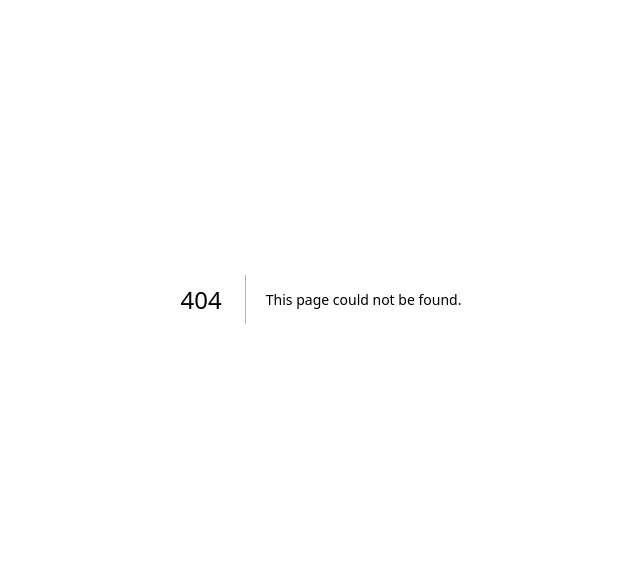
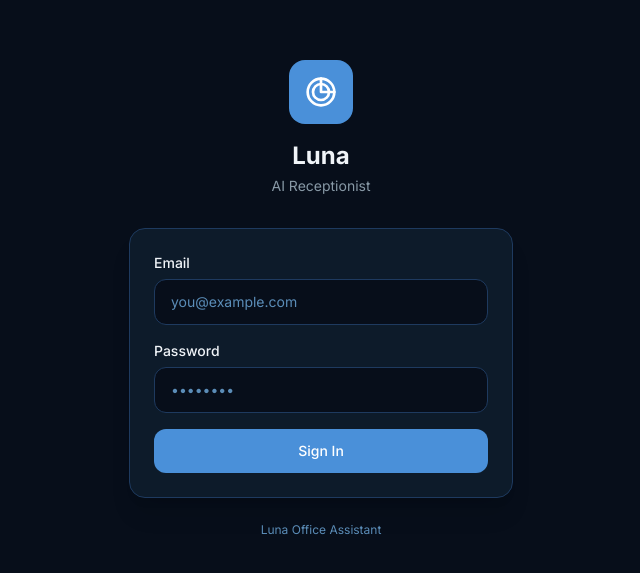
Before and after one commit to bladestone69/luna-office-assistant, a Next.js app: page /login in a window 1280 px wide. Before the commit this address had no page. Shown: the part 101-674 px from the top of the page, without its empty margins (319-959 px from the left). Built offline with nearby package versions, Linux system fonts and the light colour scheme.

Commit message:
feat: add unified login page at /login, remove Admin tab from client nav, build login/logout API with admin+client routing

```diff
--- a/app/admin/login/page.tsx
+++ b/app/admin/login/page.tsx
@@ -5,7 +5,7 @@ import { FormEvent, useState } from "react";
 import { useRouter } from "next/navigation";
 
 export default function AdminLoginPage() {
-  const [username, setUsername] = useState("ernest");
+  const [email, setEmail] = useState("");
   const [password, setPassword] = useState("");
   const [submitting, setSubmitting] = useState(false);
   const [error, setError] = useState("");
@@ -17,79 +17,97 @@ export default function AdminLoginPage() {
     setError("");
 
     try {
-      const response = await fetch("/api/admin/login", {
+      const response = await fetch("/api/login", {
         method: "POST",
         headers: { "Content-Type": "application/json" },
-        body: JSON.stringify({ username, password }),
+        body: JSON.stringify({ email, password }),
       });
-      const data = (await response.json()) as { error?: string };
+      const data = await response.json();
       if (!response.ok) {
         setError(data.error || "Login failed");
+        setSubmitting(false);
         return;
       }
 
-      router.replace("/admin");
+      if (data.role === "admin") {
+        router.replace("/admin");
+      } else {
+        router.replace("/");
+      }
       router.refresh();
     } catch {
       setError("Unable to login. Try again.");
-    } finally {
       setSubmitting(false);
     }
   }
 
   return (
-    <main className="mx-auto flex min-h-screen w-full max-w-xl flex-col justify-center px-5 py-8 bg-[#0C0C0E]">
-      <div className="mb-6 text-center">
-        <span className="font-serif text-2xl font-bold text-[#C9A84C]">Luna</span>
+    <main className="mx-auto flex min-h-screen w-full max-w-xl flex-col justify-center px-5 py-8 bg-[#070E1A]">
+      {/* Logo */}
+      <div className="text-center mb-8">
+        <div className="inline-flex items-center justify-center w-16 h-16 rounded-2xl bg-[#4A90D9] mx-auto mb-3">
+          <svg width="32" height="32" viewBox="0 0 24 24" fill="none" stroke="white" strokeWidth="2" strokeLinecap="round" strokeLinejoin="round">
+            <path d="M12 2a10 10 0 1 0 10 10H12V2z" />
+            <path d="M12 2a10 10 0 0 1 10 10" />
+            <circle cx="12" cy="12" r="6" />
+          </svg>
+        </div>
+        <span className="text-xl font-bold text-[#F0F4F8]">Luna</span>
+        <p className="text-[#8899A6] text-sm mt-1">Admin Console</p>
       </div>
 
-      <form className="panel space-y-4 p-6 gold-glow" onSubmit={onSubmit}>
+      <form className="bg-[#0D1B2A] rounded-2xl p-6 shadow-xl border border-[#1E3A5F] space-y-4" onSubmit={onSubmit}>
         <div className="text-center">
-          <h1 className="font-serif text-2xl font-bold text-[#F5F0E8]">Admin Login</h1>
-          <p className="mt-2 text-sm text-[#8A8A8A]">
-            Secure access to instruction queue, AI feedback, and booking outcomes.
+          <h1 className="text-xl font-bold text-[#F0F4F8]">Admin Login</h1>
+          <p className="mt-2 text-sm text-[#8899A6]">
+            Secure access to Luna dispatch, clients, and settings.
           </p>
         </div>
 
-        <label className="block">
-          <span className="mb-1 block text-sm font-semibold text-[#F5F0E8]">
-            Username
-          </span>
+        <div>
+          <label htmlFor="email" className="block text-sm font-medium text-[#F0F4F8] mb-1.5">Email</label>
           <input
-            className="input"
-            value={username}
-            onChange={(event) => setUsername(event.target.value)}
+            id="email"
+            type="email"
+            className="w-full px-4 py-3 rounded-xl bg-[#070E1A] border border-[#1E3A5F] text-[#F0F4F8] placeholder-[#5B8DB8] text-sm focus:outline-none focus:border-[#4A90D9] transition-colors"
+            value={email}
+            onChange={(e) => setEmail(e.target.value)}
+            placeholder="admin@luna.ai"
             required
           />
-        </label>
+        </div>
 
-        <label className="block">
-          <span className="mb-1 block text-sm font-semibold text-[#F5F0E8]">
-            Password
-          </span>
+        <div>
+          <label htmlFor="password" className="block text-sm font-medium text-[#F0F4F8] mb-1.5">Password</label>
           <input
-            className="input"
+            id="password"
             type="password"
+            className="w-full px-4 py-3 rounded-xl bg-[#070E1A] border border-[#1E3A5F] text-[#F0F4F8] placeholder-[#5B8DB8] text-sm focus:outline-none focus:border-[#4A90D9] transition-colors"
             value={password}
-            onChange={(event) => setPassword(event.target.value)}
+            onChange={(e) => setPassword(e.target.value)}
+            placeholder="••••••••"
             required
           />
-        </label>
+        </div>
 
         {error ? (
-          <p className="rounded-lg border border-red-800/40 bg-red-900/20 px-3 py-2 text-sm font-semibold text-red-400">
-            {error}
-          </p>
+          <div className="bg-red-500/10 border border-red-500/30 rounded-xl px-4 py-3">
+            <p className="text-red-400 text-sm">{error}</p>
+          </div>
         ) : null}
 
-        <button className="btn w-full" type="submit" disabled={submitting}>
-          {submitting ? "Signing in..." : "Sign in"}
+        <button
+          type="submit"
+          disabled={submitting}
+          className="w-full py-3 px-4 rounded-xl bg-[#4A90D9] hover:bg-[#3a7bc4] disabled:opacity-50 disabled:cursor-not-allowed text-white font-medium text-sm transition-colors"
+        >
+          {submitting ? "Signing in…" : "Sign In"}
         </button>
       </form>
 
       <Link
         href="/"
-        className="mt-6 text-center text-sm text-[#8A8A8A] transition-colors hover:text-[#C9A84C]"
+        className="mt-6 text-center text-sm text-[#5B8DB8] hover:text-[#4A90D9] transition-colors"
       >
         ← Back to home
       </Link>
--- /dev/null
+++ b/app/api/login/route.ts
@@ -0,0 +1,100 @@
+import { NextRequest, NextResponse } from "next/server";
+import { createHmac, timingSafeEqual } from "crypto";
+import { db } from "@/db";
+import { eq } from "drizzle-orm";
+import { clientUsers } from "@/db/schema";
+import { createAdminSession } from "@/lib/auth";
+
+const ADMIN_COOKIE = "luna_admin_session";
+const CLIENT_COOKIE = "luna_client_session";
+
+function secureCompare(a: string, b: string) {
+  const aBuf = Buffer.from(a);
+  const bBuf = Buffer.from(b);
+  if (aBuf.length !== bBuf.length) return false;
+  return timingSafeEqual(aBuf, bBuf);
+}
+
+function hashPassword(password: string): string {
+  return createHmac("sha256", process.env.ADMIN_SESSION_SECRET ?? "luna-secret")
+    .update(password)
+    .digest("hex");
+}
+
+function verifyClientPassword(plain: string, storedHash: string): boolean {
+  return secureCompare(hashPassword(plain), storedHash);
+}
+
+function createClientToken(clientId: string, userId: string): string {
+  const ttl = 1000 * 60 * 60 * 12; // 12 hours
+  const payload = `${userId}|${clientId}|${Date.now() + ttl}`;
+  return Buffer.from(payload).toString("base64url");
+}
+
+export async function POST(req: NextRequest) {
+  let body: { email?: string; password?: string };
+  try {
+    body = await req.json();
+  } catch {
+    return NextResponse.json({ error: "Invalid JSON" }, { status: 400 });
+  }
+
+  const { email, password } = body;
+
+  if (!email || !password) {
+    return NextResponse.json({ error: "Email and password are required" }, { status: 400 });
+  }
+
+  // ─── Check admin ─────────────────────────────────────────────────────────────
+  const adminUsername = process.env.ADMIN_USERNAME;
+  const adminPassword = process.env.ADMIN_PASSWORD;
+
+  if (adminUsername && adminPassword) {
+    const emailMatch = secureCompare(email.toLowerCase(), adminUsername.toLowerCase());
+    const passMatch = secureCompare(password, adminPassword);
+    if (emailMatch && passMatch) {
+      const token = createAdminSession(email);
+      const response = NextResponse.json({ ok: true, role: "admin" });
+      response.cookies.set({
+        name: ADMIN_COOKIE,
+        value: token,
+        httpOnly: true,
+        secure: process.env.NODE_ENV === "production",
+        sameSite: "lax",
+        path: "/",
+        maxAge: 60 * 60 * 12,
+      });
+      return response;
+    }
+  }
+
+  // ─── Check client users ───────────────────────────────────────────────────────
+  const [clientUser] = await db.select().from(clientUsers)
+    .where(eq(clientUsers.email, email.toLowerCase()))
+    .limit(1);
+
+  if (clientUser) {
+    const valid = verifyClientPassword(password, clientUser.passwordHash);
+    if (valid) {
+      const token = createClientToken(clientUser.clientId, clientUser.id);
+      const response = NextResponse.json({
+        ok: true,
+        role: "client",
+        clientId: clientUser.clientId,
+        name: clientUser.name,
+      });
+      response.cookies.set({
+        name: CLIENT_COOKIE,
+        value: token,
+        httpOnly: true,
+        secure: process.env.NODE_ENV === "production",
+        sameSite: "lax",
+        path: "/",
+        maxAge: 60 * 60 * 12,
+      });
+      return response;
+    }
+  }
+
+  return NextResponse.json({ error: "Invalid email or password" }, { status: 401 });
+}
--- /dev/null
+++ b/app/api/logout/route.ts
@@ -0,0 +1,11 @@
+import { NextResponse } from "next/server";
+
+const ADMIN_COOKIE = "luna_admin_session";
+const CLIENT_COOKIE = "luna_client_session";
+
+export async function POST() {
+  const response = NextResponse.json({ ok: true });
+  response.cookies.delete(ADMIN_COOKIE);
+  response.cookies.delete(CLIENT_COOKIE);
+  return response;
+}
--- /dev/null
+++ b/app/login/page.tsx
@@ -0,0 +1,116 @@
+"use client";
+
+import { useState } from "react";
+import { useRouter } from "next/navigation";
+
+export default function LoginPage() {
+  const [email, setEmail] = useState("");
+  const [password, setPassword] = useState("");
+  const [error, setError] = useState("");
+  const [loading, setLoading] = useState(false);
+  const router = useRouter();
+
+  async function handleLogin(e: React.FormEvent) {
+    e.preventDefault();
+    setError("");
+    setLoading(true);
+
+    try {
+      const res = await fetch("/api/login", {
+        method: "POST",
+        headers: { "Content-Type": "application/json" },
+        body: JSON.stringify({ email, password }),
+      });
+
+      const data = await res.json();
+
+      if (!res.ok) {
+        setError(data.error ?? "Login failed");
+        setLoading(false);
+        return;
+      }
+
+      if (data.role === "admin") {
+        router.push("/admin");
+      } else {
+        router.push("/");
+      }
+    } catch {
+      setError("Something went wrong. Please try again.");
+      setLoading(false);
+    }
+  }
+
+  return (
+    <div className="min-h-screen flex items-center justify-center bg-[#070E1A]">
+      <div className="w-full max-w-sm mx-4">
+        {/* Logo / Brand */}
+        <div className="text-center mb-8">
+          <div className="inline-flex items-center justify-center w-16 h-16 rounded-2xl bg-[#4A90D9] mb-4">
+            <svg width="32" height="32" viewBox="0 0 24 24" fill="none" stroke="white" strokeWidth="2" strokeLinecap="round" strokeLinejoin="round">
+              <path d="M12 2a10 10 0 1 0 10 10H12V2z" />
+              <path d="M12 2a10 10 0 0 1 10 10" />
+              <circle cx="12" cy="12" r="6" />
+            </svg>
+          </div>
+          <h1 className="text-2xl font-bold text-[#F0F4F8]">Luna</h1>
+          <p className="text-[#8899A6] text-sm mt-1">AI Receptionist</p>
+        </div>
+
+        {/* Login Form */}
+        <form onSubmit={handleLogin} className="bg-[#0D1B2A] rounded-2xl p-6 shadow-xl border border-[#1E3A5F]">
+          <div className="space-y-4">
+            <div>
+              <label htmlFor="email" className="block text-sm font-medium text-[#F0F4F8] mb-1.5">
+                Email
+              </label>
+              <input
+                id="email"
+                type="email"
+                value={email}
+                onChange={(e) => setEmail(e.target.value)}
+                placeholder="you@example.com"
+                required
+                className="w-full px-4 py-3 rounded-xl bg-[#070E1A] border border-[#1E3A5F] text-[#F0F4F8] placeholder-[#5B8DB8] text-sm focus:outline-none focus:border-[#4A90D9] transition-colors"
+              />
+            </div>
+
+            <div>
+              <label htmlFor="password" className="block text-sm font-medium text-[#F0F4F8] mb-1.5">
+                Password
+              </label>
+              <input
+                id="password"
+                type="password"
+                value={password}
+                onChange={(e) => setPassword(e.target.value)}
+                placeholder="••••••••"
+                required
+                className="w-full px-4 py-3 rounded-xl bg-[#070E1A] border border-[#1E3A5F] text-[#F0F4F8] placeholder-[#5B8DB8] text-sm focus:outline-none focus:border-[#4A90D9] transition-colors"
+              />
+            </div>
+
+            {error && (
+              <div className="bg-red-500/10 border border-red-500/30 rounded-xl px-4 py-3">
+                <p className="text-red-400 text-sm">{error}</p>
+              </div>
+            )}
+
+            <button
+              type="submit"
+              disabled={loading}
+              className="w-full py-3 px-4 rounded-xl bg-[#4A90D9] hover:bg-[#3a7bc4] disabled:opacity-50 disabled:cursor-not-allowed text-white font-medium text-sm transition-colors"
+            >
+              {loading ? "Signing in…" : "Sign In"}
+            </button>
+          </div>
+        </form>
+
+        {/* Footer */}
+        <p className="text-center text-[#5B8DB8] text-xs mt-6">
+          Luna Office Assistant
+        </p>
+      </div>
+    </div>
+  );
+}
--- a/app/page.tsx
+++ b/app/page.tsx
@@ -1,6 +1,7 @@
 "use client";
 
-import { useState } from "react";
+import { useState, useEffect } from "react";
+import { useRouter } from "next/navigation";
 import { MobileShell, Tab } from "@/components/MobileShell";
 import HomeTab from "@/components/tabs/HomeTab";
 import CallsTab from "@/components/tabs/CallsTab";
@@ -9,6 +10,16 @@ import MenuTab from "@/components/tabs/MenuTab";
 
 export default function DashboardPage() {
   const [activeTab, setActiveTab] = useState<Tab>("home");
+  const router = useRouter();
+
+  useEffect(() => {
+    // Check if client is logged in — if not, redirect to login
+    const clientSession = document.cookie.includes("luna_client_session");
+    const adminSession = document.cookie.includes("luna_admin_session");
+    if (!clientSession && !adminSession) {
+      router.replace("/login");
+    }
+  }, [router]);
 
   return (
     <MobileShell activeTab={activeTab} onTabChange={setActiveTab}>
@@ -16,17 +27,6 @@ export default function DashboardPage() {
       {activeTab === "calls" && <CallsTab />}
       {activeTab === "ai" && <AITab />}
       {activeTab === "menu" && <MenuTab />}
-      {activeTab === "admin" && (
-        <div className="flex min-h-screen items-center justify-center bg-[#070E1A]">
-          <div className="text-center">
-            <h2 className="text-xl font-semibold text-[#F0F4F8] mb-2">Admin Panel</h2>
-            <p className="text-[#8899A6] text-sm mb-6">Manage your Luna office assistant</p>
-            <a href="/admin/login" className="inline-block rounded-xl bg-[#4A90D9] px-6 py-3 font-medium text-white transition-colors hover:bg-[#3a7bc4]">
-              Go to Admin Login
-            </a>
-          </div>
-        </div>
-      )}
     </MobileShell>
   );
 }
--- a/components/MobileShell.tsx
+++ b/components/MobileShell.tsx
@@ -1,7 +1,6 @@
 "use client";
 
 import { useState } from "react";
-import { useRouter } from "next/navigation";
 import styles from "./MobileShell.module.css";
 
 // Tab icons as inline SVGs
@@ -39,15 +38,7 @@ function MenuIcon({ active }: { active: boolean }) {
   );
 }
 
-function ShieldIcon({ active }: { active: boolean }) {
-  return (
-    <svg viewBox="0 0 24 24" fill="none" stroke="currentColor" strokeWidth={active ? 2.5 : 2} strokeLinecap="round" strokeLinejoin="round">
-      <path d="M12 22s8-4 8-10V5l-8-3-8 3v7c0 6 8 10 8 10z" />
-    </svg>
-  );
-}
-
-export type Tab = "home" | "calls" | "ai" | "menu" | "admin";
+export type Tab = "home" | "calls" | "ai" | "menu";
 
 interface MobileShellProps {
   activeTab: Tab;
@@ -64,7 +55,6 @@ function getTime() {
 }
 
 export function MobileShell({ activeTab, onTabChange, children }: MobileShellProps) {
-  const router = useRouter();
   const [time, setTime] = useState(getTime());
 
   // Update time periodically
@@ -72,10 +62,6 @@ export function MobileShell({ activeTab, onTabChange, children }: MobileShellPro
     const interval = setInterval(() => setTime(getTime()), 1000);
     return () => clearInterval(interval);
   });
-
-  function handleAdminClick() {
-    router.push("/admin/login");
-  }
 
   return (
     <div className={styles.shell}>
@@ -126,13 +112,6 @@ export function MobileShell({ activeTab, onTabChange, children }: MobileShellPro
           <MenuIcon active={activeTab === "menu"} />
           <span>Menu</span>
         </button>
-        <button
-          className={`${styles.navItem} ${activeTab === "admin" ? styles.active : ""}`}
-          onClick={handleAdminClick}
-        >
-          <ShieldIcon active={activeTab === "admin"} />
-          <span>Admin</span>
-        </button>
       </nav>
     </div>
   );
```
Also changed, not shown: 1 other file (tests, documents, lock files or other folders).
